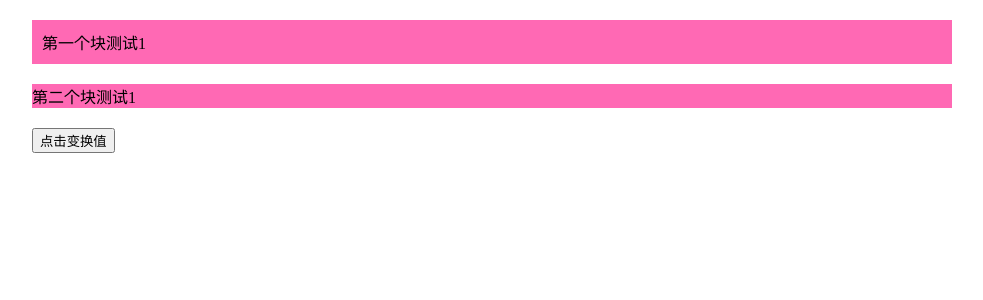
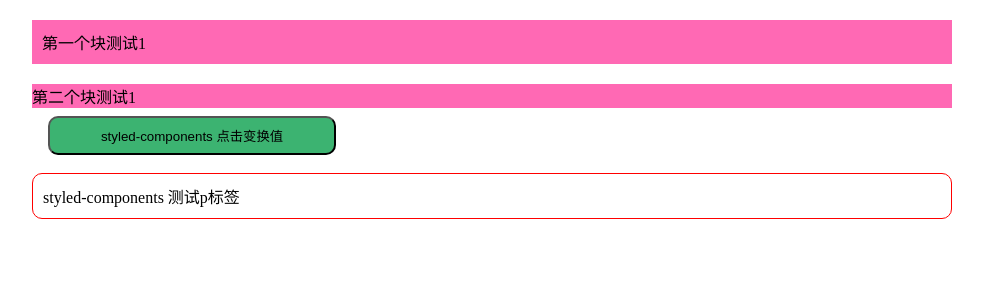
Before and after one commit to SunLxy/css-in-js, a React app: page / in a window 1280 px wide. Shown: the top 300 px of the page, without its empty margins (148-1131 px from the left). Built offline with nearby package versions, Linux system fonts and the light colour scheme.

Commit message:
feat:测试styled-components

```diff
--- a/package.json
+++ b/package.json
@@ -20,9 +20,10 @@
     "@emotion/css": "^11.9.0",
     "@emotion/react": "^11.9.0",
     "@emotion/styled": "^11.8.1",
+    "@vanilla-extract/css": "^1.7.0",
+    "@wcj/dark-mode": "^1.0.14",
     "react": "~18.0.0",
     "react-dom": "~18.0.0",
-    "@wcj/dark-mode": "^1.0.14",
     "styled-components": "^5.3.5",
     "web-vitals": "^2.1.2"
   },
--- a/src/App.js
+++ b/src/App.js
@@ -1,6 +1,16 @@
 import React from "react";
 import '@wcj/dark-mode';
 import { css, cx } from '@emotion/css'
+import styled from '@emotion/styled'
+import { Button, P } from "./StyleComponent"
+
+let SomeComp = styled.div({
+  color: 'hotpink'
+})
+
+let AnotherComp = styled.div`
+  color: ${props => props.color};
+`
 
 function App(props) {
   const [count, setCount] = React.useState(1)
@@ -31,7 +41,11 @@
       <div className="dot" >
         第二个块测试{count}
       </div>
-      <button className={marginTop} onClick={() => setCount(count + 1)} >点击变换值</button>
+      <SomeComp>
+        <AnotherComp color="green" />
+      </SomeComp>
+      <Button className={marginTop} onClick={() => setCount(count + 1)} >styled-components 点击变换值</Button>
+      <P>styled-components 测试p标签</P>
     </div>
   );
 }
--- /dev/null
+++ b/src/StyleComponent/index.js
@@ -0,0 +1,25 @@
+import styled from "styled-components"
+
+export const Button = styled.button`
+  border-radius: 10px;
+  padding: 0.5rem 0;
+  margin: 0.5rem 1rem;
+  width: 18rem;
+  background:${(props) => {
+    console.log(props)
+    return props.theme.main
+  }}
+`
+
+Button.defaultProps = {
+  theme: {
+    main: "palevioletred"
+  }
+}
+
+export const P = styled.p`
+  border:1px solid red;
+  padding:10px;
+  margin:10px 0px;
+  border-radius:10px;
+`
--- a/src/index.js
+++ b/src/index.js
@@ -2,10 +2,10 @@
 import ReactClient from 'react-dom/client';
 import App from './App';
 import reportWebVitals from './reportWebVitals';
-import { injectGlobal } from '@emotion/css'
+import { createGlobalStyle, ThemeProvider } from "styled-components"
 import "./index.css"
 
-injectGlobal`
+const GlobalStyle = createGlobalStyle`
 [data-color-mode*="light"],
 [data-color-mode*="light"] body {
   --color-header-bg: aqua;
@@ -26,7 +26,14 @@
 
 ReactClient.createRoot(document.getElementById('root')).render(
   <React.StrictMode>
-    <App style={{ border: "3px solid var(--color-header-bg2)" }} />
+    <ThemeProvider
+      theme={{
+        main: "var(--color-header-bg,mediumseagreen)"
+      }}>
+      <App style={{ border: "3px solid var(--color-header-bg2)" }} />
+      <GlobalStyle />
+    </ThemeProvider>
+
   </React.StrictMode>,
 );
 // If you want to start measuring performance in your app, pass a function
```
Also changed, not shown: 1 other file (tests, documents, lock files or other folders).
